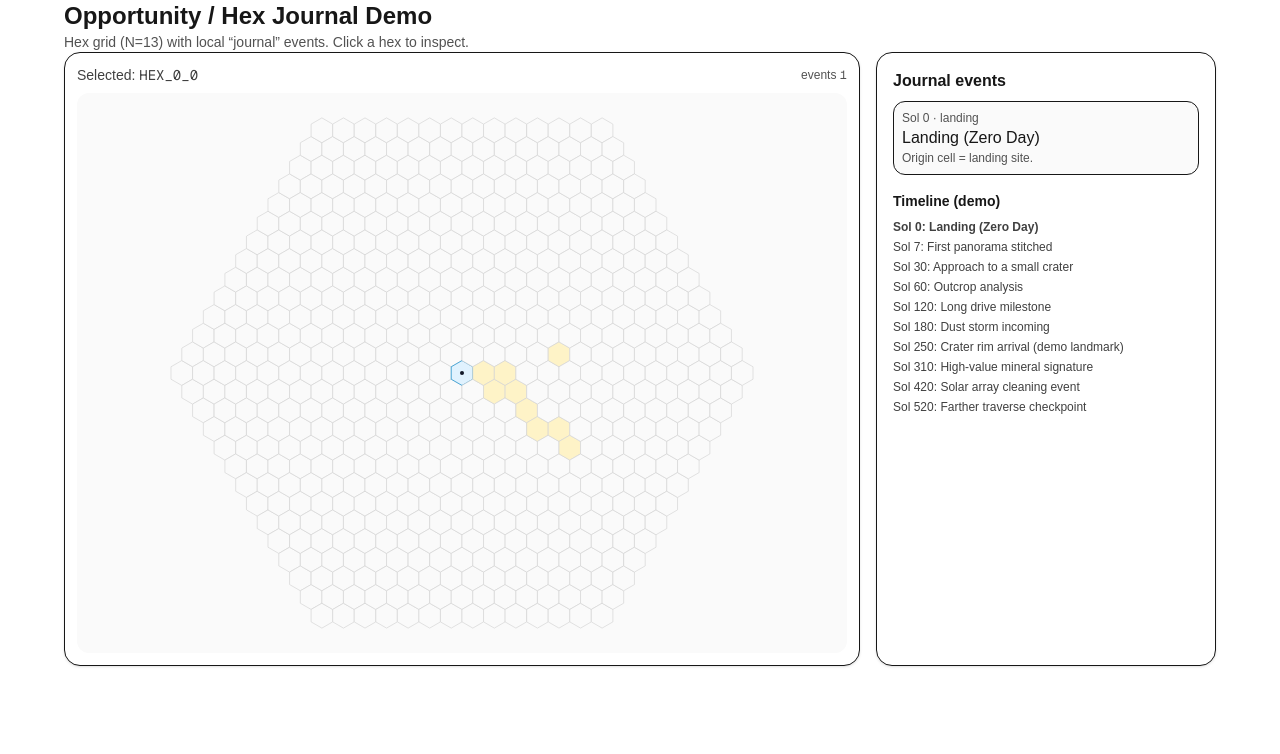
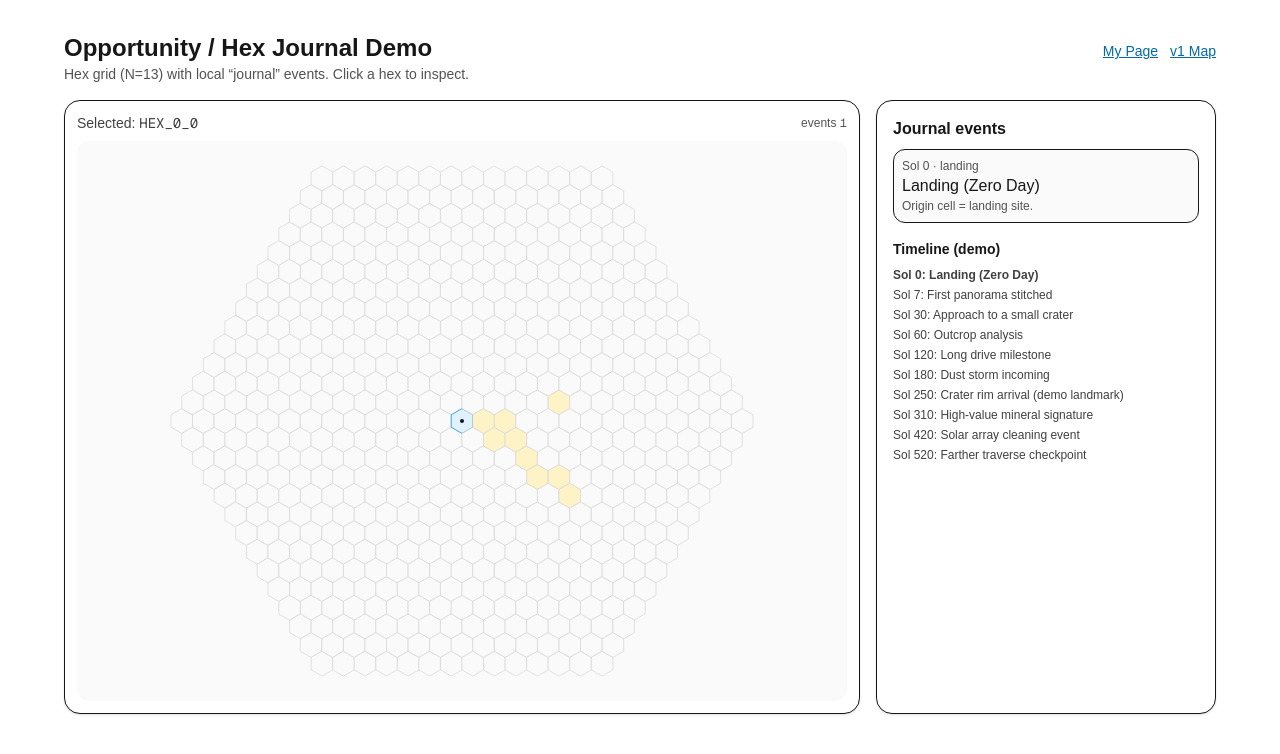
Before and after one commit to hideosuzuki2024fx-blip/mars-grid-demo, a Next.js app: page /v2/opportunity in a window 1280 px wide. Shown: the top 754 px of the page. Built offline with nearby package versions, Linux system fonts and the light colour scheme.

Commit message:
v2/opportunity: add navigation links (My Page, v1 Map)

```diff
--- a/app/v2/opportunity/page.tsx
+++ b/app/v2/opportunity/page.tsx
@@ -7,15 +7,22 @@
   const demo = buildOpportunityDemo();
 
   return (
-    <main className="min-h-screen p4 md:p8">
-      <div className="mx-auto max-w-6xl space-y4">
-        <header className="space-y1">
-          <h1 className="text-2xl font-semibold">Opportunity / Hex Journal Demo</h1>
-          <p className="text-sm text-neutral-600">
-            Hex grid (N={demo.radiusRings}) with local “journal” events. Click a hex to inspect.
-          </p>
+    <main className="min-h-screen p-4 md:p-8">
+      <div className="mx-auto max-w-6xl space-y-4">
+        <header className="space-y-2">
+          <div className="flex items-baseline justify-between gap-3 flex-wrap">
+            <div>
+              <h1 className="text-2xl font-semibold">Opportunity / Hex Journal Demo</h1>
+              <p className="text-sm text-neutral-600">
+                Hex grid (N={demo.radiusRings}) with local “journal” events. Click a hex to inspect.
+              </p>
+            </div>
+            <nav className="flex gap-3 text-sm">
+              <a className="text-sky-700 underline" href="/v2/me">My Page</a>
+              <a className="text-sky-700 underline" href="/v1/map">v1 Map</a>
+            </nav>
+          </div>
         </header>
-
         <OpportunityClient demo={demo} />
       </div>
     </main>
```
